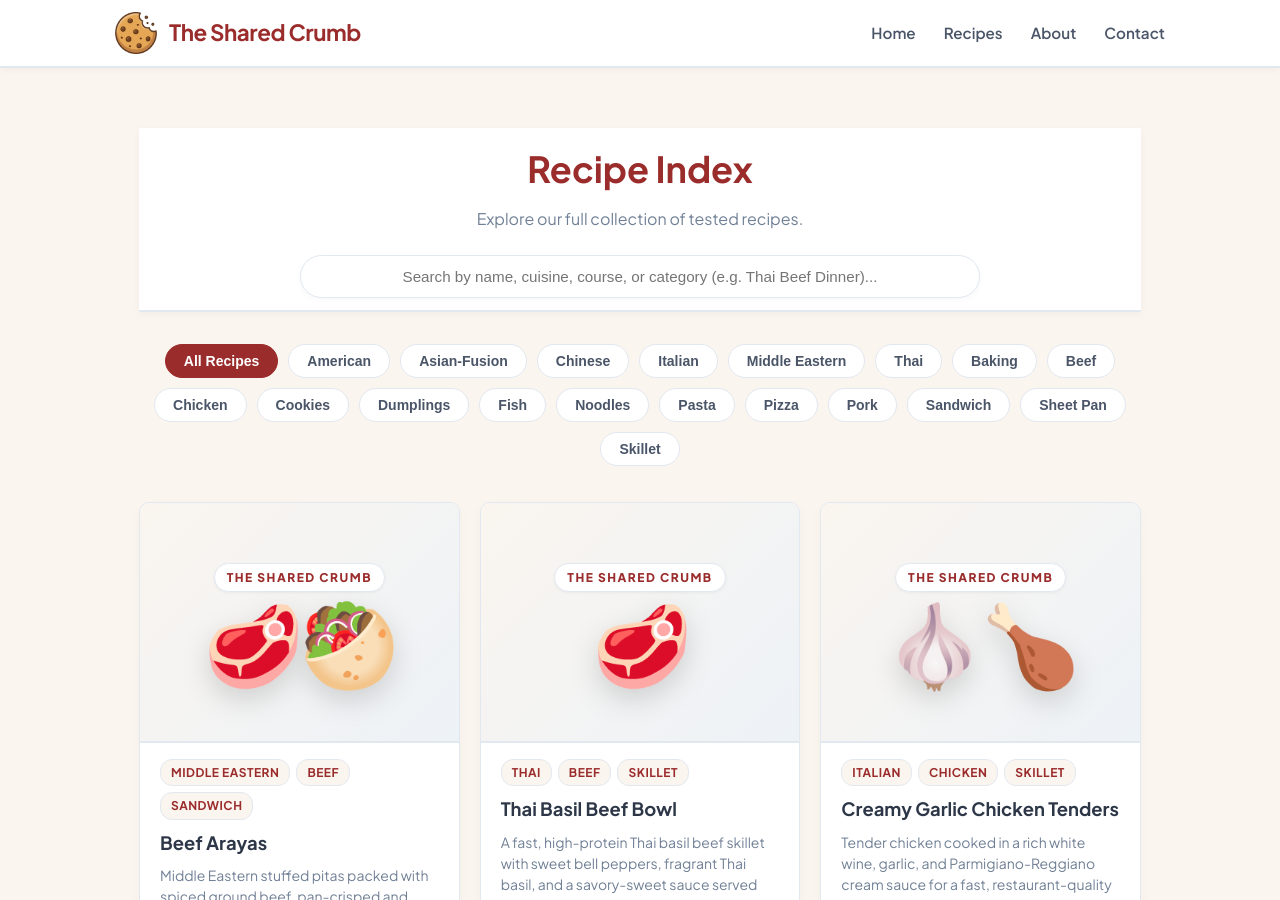
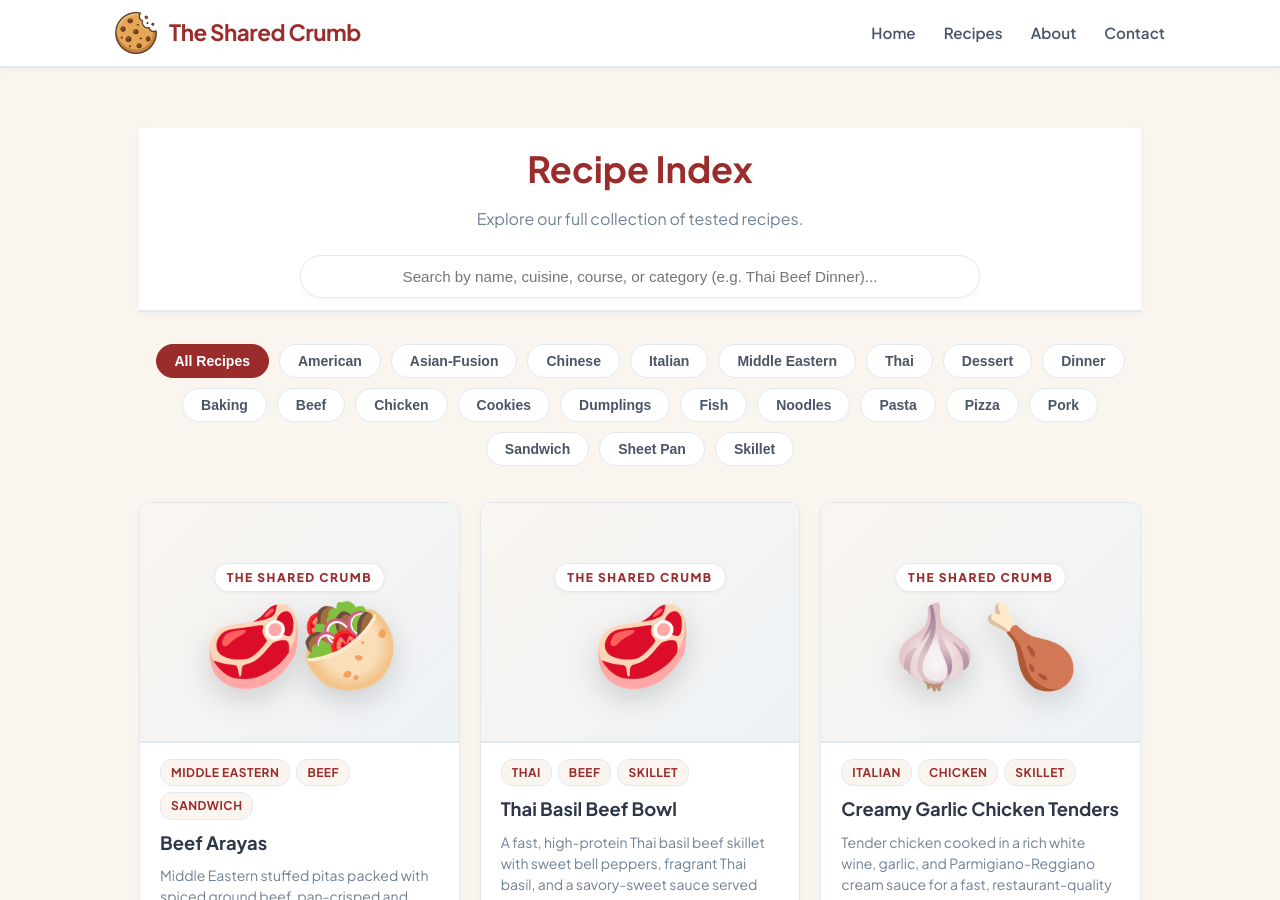
Before and after one commit to TheSharedCrumb/TheSharedCrumb, a Jekyll site: the page built from recipes.html, in a window 1280 px wide and 900 px high. Built offline with Jekyll 4.4.1, drawn with Linux system fonts in a browser that asks for light colours.

Commit message:
Update recipes.html

```diff
--- a/recipes.html
+++ b/recipes.html
@@ -21,6 +21,7 @@ title: All Recipes
   {% assign visible_recipes = site.recipes | where_exp: "recipe", "recipe.hidden != true" %}
 
   {% assign raw_cuisines = "" | split: "" %}
+  {% assign raw_courses = "" | split: "" %}
   {% assign raw_categories = "" | split: "" %}
 
   {% for recipe in visible_recipes %}
@@ -28,19 +29,27 @@ title: All Recipes
       {% assign cuisine_arr = recipe.cuisine | split: "___" %}
       {% assign raw_cuisines = raw_cuisines | concat: cuisine_arr %}
     {% endif %}
+    {% if recipe.course %}
+      {% assign course_arr = recipe.course | split: "___" %}
+      {% assign raw_courses = raw_courses | concat: course_arr %}
+    {% endif %}
     {% if recipe.category %}
       {% assign raw_categories = raw_categories | concat: recipe.category %}
     {% endif %}
   {% endfor %}
 
   {% assign unique_cuisines = raw_cuisines | uniq | sort %}
+  {% assign unique_courses = raw_courses | uniq | sort %}
   {% assign unique_categories = raw_categories | uniq | sort %}
 
-  <!-- Filter Pills (Cuisines first, then Categories) -->
+  <!-- Filter Pills (Cuisines, Courses, then Categories) -->
   <div class="category-filter-nav">
     <button class="filter-btn active" data-filter="all">All Recipes</button>
     {% for cuisine in unique_cuisines %}
       <button class="filter-btn" data-filter="{{ cuisine | slugify }}">{{ cuisine }}</button>
+    {% endfor %}
+    {% for course in unique_courses %}
+      <button class="filter-btn" data-filter="{{ course | slugify }}">{{ course }}</button>
     {% endfor %}
     {% for cat in unique_categories %}
       <button class="filter-btn" data-filter="{{ cat | slugify }}">{{ cat }}</button>
@@ -52,8 +61,10 @@ title: All Recipes
     {% for recipe in visible_recipes %}
       {% assign tag_slugs = "" %}
 
-      <!-- Process Course (Searchable in background, hidden from tile visual badges) -->
+      <!-- Process Course (Filterable via button pill & search, hidden from tile visual badges) -->
       {% if recipe.course %}
+        {% assign slug = recipe.course | slugify %}
+        {% assign tag_slugs = tag_slugs | append: slug | append: " " %}
         {% assign course_raw_string = recipe.course | downcase %}
       {% else %}
         {% assign course_raw_string = "" %}
```
Also changed, not shown: other parts of recipes.html (+1 -2 lines).
